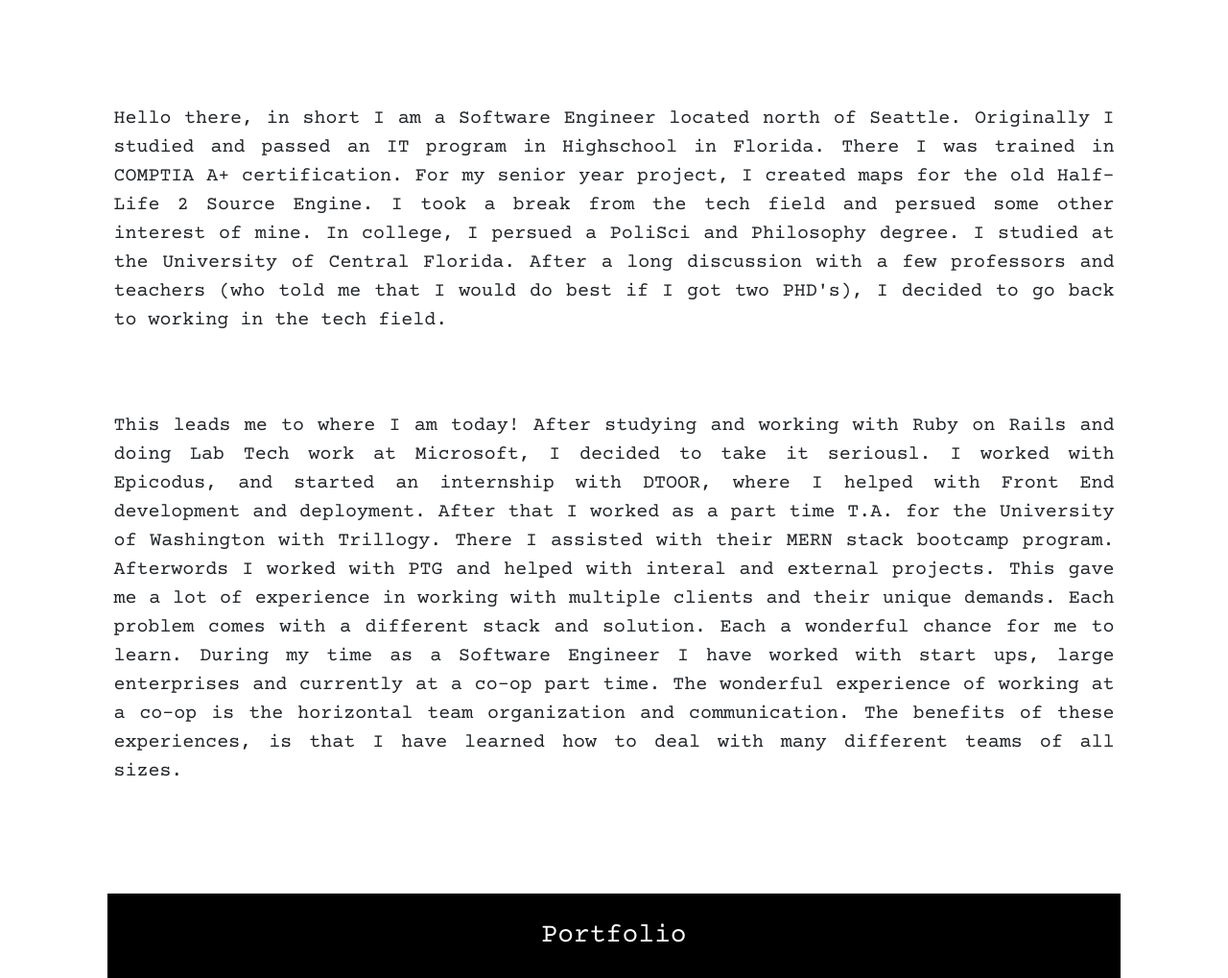
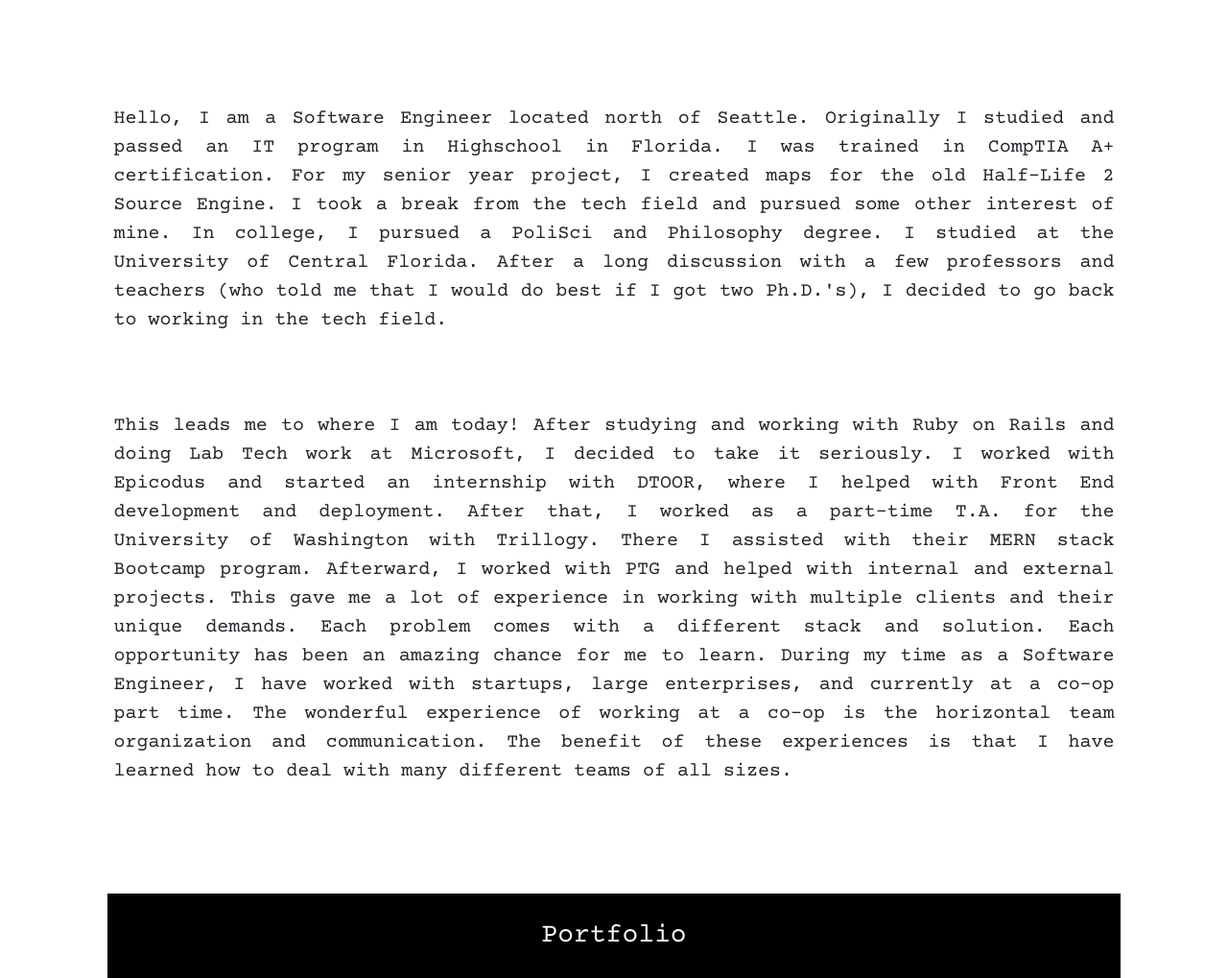
Before and after one commit to Hanleyjames/Hanleyjames.github.io, a plain HTML site: page index.html in a window 1280 px wide. Shown: the part 1005-2024 px from the top of the page at 96% size. Drawn offline with nearby package versions, Linux system fonts and the light colour scheme.

Commit message:
Fix grammatical errors and spelling mistakes

```diff
--- a/index.html
+++ b/index.html
@@ -36,19 +36,18 @@
       <h3 class="section-title">A little about James</h3>
       <div class="content">
         <p class="about-text">
-          Hello there, in short I am a Software Engineer located north of Seattle.
-          Originally I studied and passed an IT program in Highschool in Florida. There I was trained in COMPTIA A+ certification.
-          For my senior year project, I created maps for the old Half-Life 2 Source Engine. I took a break from the tech field and persued some other interest of mine.
-          In college, I persued a PoliSci and Philosophy degree. I studied at the University of Central Florida.
-          After a long discussion with a few professors and teachers (who told me that I would do best if I got two PHD's), I decided to go back to working in the tech field.
+          Hello, I am a Software Engineer located north of Seattle.
+          Originally I studied and passed an IT program in Highschool in Florida. I was trained in CompTIA A+ certification.
+          For my senior year project, I created maps for the old Half-Life 2 Source Engine. I took a break from the tech field and pursued some other interest of mine.
+          In college, I pursued a PoliSci and Philosophy degree. I studied at the University of Central Florida.
+          After a long discussion with a few professors and teachers (who told me that I would do best if I got two Ph.D.'s), I decided to go back to working in the tech field.
         </p>
         <p class="about-text">
-          This leads me to where I am today! After studying and working with Ruby on Rails and doing Lab Tech work at Microsoft, I decided to take it seriousl.
-          I worked with Epicodus, and started an internship with DTOOR, where I helped with Front End development and deployment. After that I worked as a part time T.A. for
-          the University of Washington with Trillogy. There I assisted with their MERN stack bootcamp program. Afterwords I worked with PTG and helped with interal and external projects.
-          This gave me a lot of experience in working with multiple clients and their unique demands. Each problem comes with a different stack and solution. Each a wonderful chance for me to learn.
-          During my time as a Software Engineer I have worked with start ups, large enterprises and currently at a co-op part time. The wonderful experience of working at a co-op is the horizontal team organization and communication.
-          The benefits of these experiences, is that I have learned how to deal with many different teams of all sizes.
+          This leads me to where I am today! After studying and working with Ruby on Rails and doing Lab Tech work at Microsoft, I decided to take it seriously.
+          I worked with Epicodus and started an internship with DTOOR, where I helped with Front End development and deployment. After that, I worked as a part-time T.A. for the University of Washington with Trillogy. There I assisted with their MERN stack Bootcamp program. Afterward, I worked with PTG and helped with internal and external projects.
+          This gave me a lot of experience in working with multiple clients and their unique demands. Each problem comes with a different stack and solution. Each opportunity has been an amazing chance for me to learn.
+          During my time as a Software Engineer, I have worked with startups, large enterprises, and currently at a co-op part time. The wonderful experience of working at a co-op is the horizontal team organization and communication.
+          The benefit of these experiences is that I have learned how to deal with many different teams of all sizes.
         </p>
       </div>
     </section>
```
